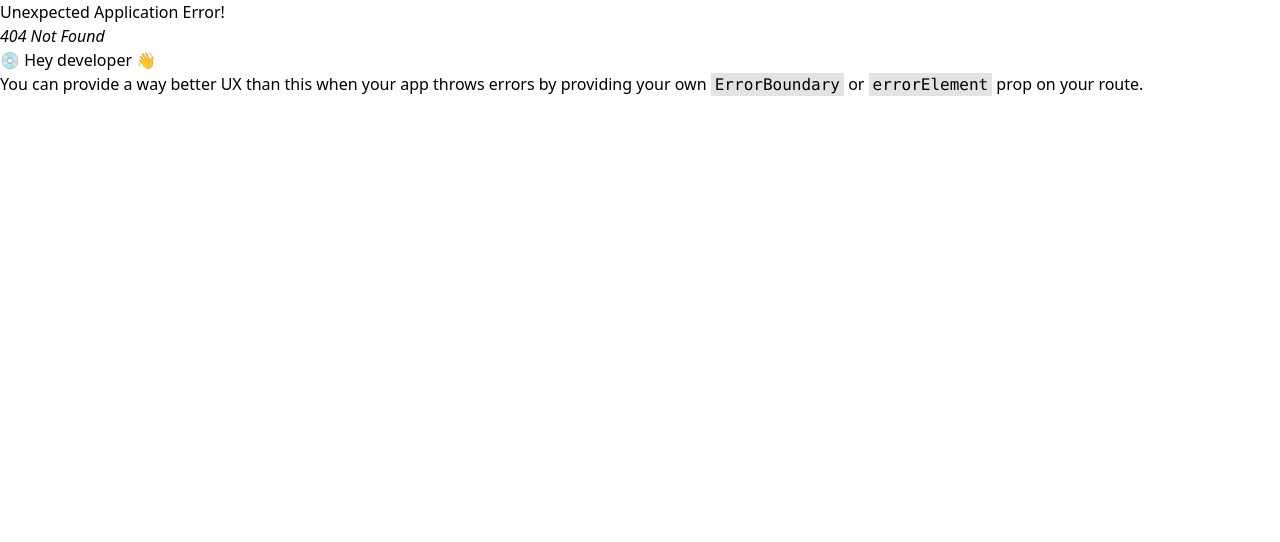
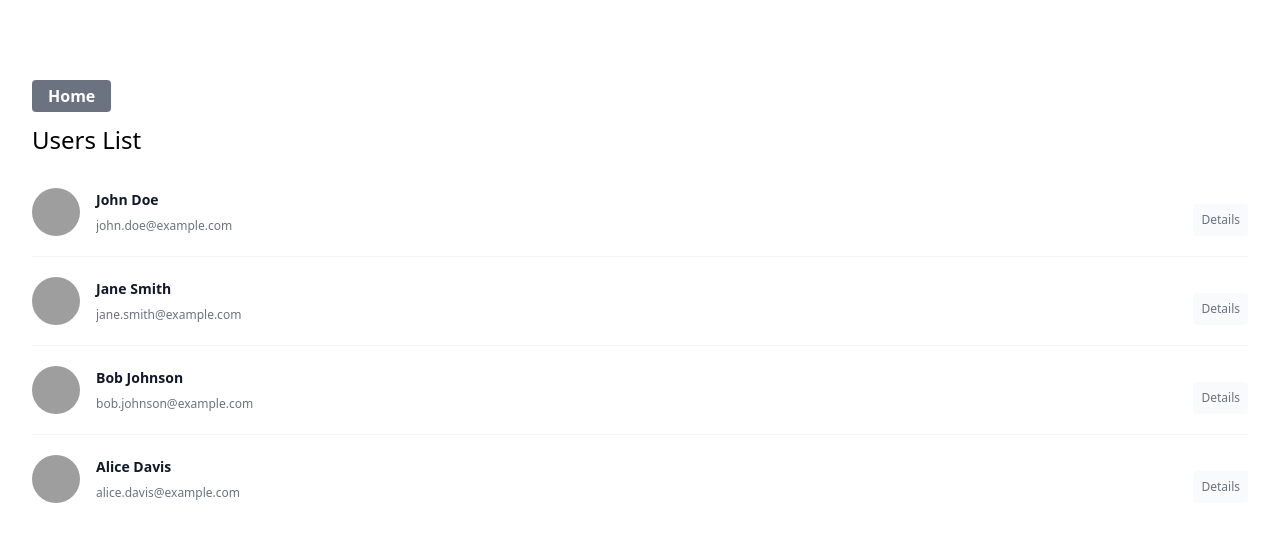
Before and after one commit to eliyas41/Role_based-Ticketing-System, a React (Vite) app in the folder react_frontend/: page /users in a window 1280 px wide. Before the commit this address had no page. Shown: the top 542 px of the page. Built offline with nearby package versions, Linux system fonts and the light colour scheme; grey boxes are pictures that could not be loaded.

Commit message:
Create user and user detail UI

```diff
--- /dev/null
+++ b/react_frontend/src/Pages/UserDetailsPage.jsx
@@ -0,0 +1,14 @@
+import { Component } from "react";
+import UserDetails from "../components/UserDetails/UserDetails";
+
+class UserDetailsPage extends Component {
+    render() {
+        return (
+            <div>
+                <UserDetails />
+            </div >
+        );
+    }
+}
+
+export default UserDetailsPage;
--- /dev/null
+++ b/react_frontend/src/Pages/UsersPage.jsx
@@ -0,0 +1,14 @@
+import { Component } from "react";
+import Users from "../components/Users/Users";
+
+class UsersPage extends Component {
+    render() {
+        return (
+            <div>
+                <Users />
+            </div>
+        );
+    }
+}
+
+export default UsersPage;
--- /dev/null
+++ b/react_frontend/src/components/UserDetails/UserDetails.jsx
@@ -0,0 +1,92 @@
+import { Component } from "react";
+import axios from "axios";
+import Loader from "../Loader/Loader";
+import { Link } from "react-router-dom";
+
+export class UserDetails extends Component {
+    constructor(props) {
+        super(props);
+        this.state = {
+            user: {},
+            isLoading: false,
+        };
+    }
+
+    componentDidMount() {
+        const { id } = this.props.match.params;  // Accessing the id via props.match.params in class components
+        this.setState({ isLoading: true });
+
+        axios
+            .get(`http://127.0.0.1:8000/users/${id}`)
+            .then((response) => {
+                this.setState({ user: response.data, isLoading: false });
+            })
+            .catch((error) => {
+                console.error(error);
+                this.setState({ isLoading: false });
+            });
+    }
+
+    render() {
+        const { user, isLoading } = this.state;
+
+        if (isLoading) {
+            return <Loader />;
+        }
+
+        return (
+            <div className="max-w-2xl sm:mx-auto py-5">
+                <Link to="/users">
+                    <button className="bg-gray-500 hover:bg-gray-700 text-white font-semibold py-1 px-4 rounded">
+                        Go Back
+                    </button>
+                </Link>
+                <div className="px-4 pt-5 sm:px-0">
+                    <h3 className="text-base font-semibold leading-7 text-gray-900">
+                        User Information
+                    </h3>
+                    <p className="mt-1 max-w-2xl text-sm leading-6 text-gray-500">
+                        Personal details
+                    </p>
+                </div>
+                <div className="mt-6 border-t border-gray-100">
+                    <dl className="divide-y divide-gray-100">
+                        <div className="px-4 py-6 sm:grid sm:grid-cols-3 sm:gap-4 sm:px-0">
+                            <dt className="text-sm font-medium leading-6 text-gray-900">
+                                Full name
+                            </dt>
+                            <dd className="mt-1 text-sm leading-6 text-gray-700 sm:col-span-2 sm:mt-0">
+                                {user?.name}
+                            </dd>
+                        </div>
+
+                        <div className="px-4 py-6 sm:grid sm:grid-cols-3 sm:gap-4 sm:px-0">
+                            <dt className="text-sm font-medium leading-6 text-gray-900">
+                                Email address
+                            </dt>
+                            <dd className="mt-1 text-sm leading-6 text-gray-700 sm:col-span-2 sm:mt-0">
+                                {user?.email}
+                            </dd>
+                        </div>
+
+                        <div className="px-4 py-6 sm:grid sm:grid-cols-3 sm:gap-4 sm:px-0">
+                            <dt className="text-sm font-medium leading-6 text-gray-900">
+                                About
+                            </dt>
+                            <dd className="mt-1 text-sm leading-6 text-gray-700 sm:col-span-2 sm:mt-0">
+                                Fugiat ipsum ipsum deserunt culpa aute sint do
+                                nostrud anim incididunt cillum culpa consequat.
+                                Excepteur qui ipsum aliquip consequat sint. Sit id
+                                mollit nulla mollit nostrud in ea officia proident.
+                                Irure nostrud pariatur mollit ad adipisicing
+                                reprehenderit deserunt qui eu.
+                            </dd>
+                        </div>
+                    </dl>
+                </div>
+            </div>
+        );
+    }
+}
+
+export default UserDetails;
--- a/react_frontend/src/components/UserList/UserList.jsx
+++ /dev/null
@@ -1,41 +0,0 @@
-import { Component } from 'react';
-import { Link } from 'react-router-dom';
-
-class UsersList extends Component {
-  constructor(props) {
-    super(props);
-    this.state = {
-      users: [
-        { id: 1, name: 'John Doe', email: 'johndoe@example.com', role: 'User' },
-        { id: 2, name: 'Admin User', email: 'admin@example.com', role: 'Admin' },
-      ],
-    };
-  }
-
-  render() {
-    return (
-      <div className="min-h-screen flex flex-col items-center justify-center bg-gray-50">
-        <h2 className="text-3xl font-semibold mb-8">Users List</h2>
-
-        <ul className="w-full max-w-3xl px-4 py-8 bg-white shadow-md rounded-md">
-          {this.state.users.map((user) => (
-            <li key={user.id} className="flex justify-between items-center py-4 border-b">
-              <div>
-                <p className="font-semibold text-lg text-gray-800">{user.name}</p>
-                <p className="text-sm text-gray-500">{user.email}</p>
-              </div>
-              <Link
-                to={`/users/${user.id}`}
-                className="text-indigo-500 hover:text-indigo-700 text-sm"
-              >
-                View Details
-              </Link>
-            </li>
-          ))}
-        </ul>
-      </div>
-    );
-  }
-}
-
-export default UsersList;
--- /dev/null
+++ b/react_frontend/src/components/Users/Users.jsx
@@ -0,0 +1,103 @@
+import { Component } from "react";
+import Loader from "../Loader/Loader";
+import { Link } from "react-router-dom";
+
+export class Users extends Component {
+    constructor(props) {
+        super(props);
+        this.state = {
+            users: [
+                {
+                    id: 1,
+                    name: "John Doe",
+                    email: "john.doe@example.com",
+                    imageUrl: "https://randomuser.me/api/portraits/men/1.jpg",
+                },
+                {
+                    id: 2,
+                    name: "Jane Smith",
+                    email: "jane.smith@example.com",
+                    imageUrl: "https://randomuser.me/api/portraits/women/2.jpg",
+                },
+                {
+                    id: 3,
+                    name: "Bob Johnson",
+                    email: "bob.johnson@example.com",
+                    imageUrl: "https://randomuser.me/api/portraits/men/3.jpg",
+                },
+                {
+                    id: 4,
+                    name: "Alice Davis",
+                    email: "alice.davis@example.com",
+                    imageUrl: "https://randomuser.me/api/portraits/women/4.jpg",
+                },
+            ],
+            isLoading: false,
+        };
+    }
+
+    componentDidMount() {
+        this.setState({ isLoading: true });
+
+        // Simulating a delay for loading state, remove the setTimeout if using real API
+        setTimeout(() => {
+            this.setState({ isLoading: false });
+        }, 1000);
+    }
+
+    render() {
+        const { users, isLoading } = this.state;
+
+        if (isLoading) {
+            return <Loader />;
+        }
+
+        return (
+            <section className="px-4 py-16 mx-auto sm:max-w-xl md:max-w-full lg:max-w-screen-xl md:px-24 lg:px-8 lg:py-20">
+                <Link to="/">
+                    <button className="bg-gray-500 hover:bg-gray-700 text-white font-semibold py-1 px-4 rounded">
+                        Home
+                    </button>
+                </Link>
+                <h1 className="text-2xl py-3">Users List</h1>
+
+                <ul role="list" className="divide-y divide-gray-100">
+                    {users?.map((person) => (
+                        <li key={person.email} className="flex justify-between gap-x-6 py-5">
+                            {/* User info div */}
+                            <div className="flex min-w-0 gap-x-4">
+                                <img
+                                    alt=""
+                                    src={person?.imageUrl}
+                                    className="h-12 w-12 flex-none rounded-full bg-gray-50"
+                                />
+                                <div className="min-w-0 flex-auto">
+                                    <p className="text-sm font-semibold leading-6 text-gray-900">
+                                        {person?.name}
+                                    </p>
+                                    <p className="mt-1 truncate text-xs leading-5 text-gray-500">
+                                        {person?.email}
+                                    </p>
+                                </div>
+                            </div>
+
+                            {/* Buttons div */}
+                            <div className="flex gap-x-4 sm:flex-col sm:gap-2 sm:mt-2 sm:items-end md:flex-row">
+                                {/* Details button */}
+                                <div className="mt-1 flex items-center gap-x-1.5">
+                                    <Link to={`/users/${person?.id}`}>
+                                        <button className="text-xs leading-5 bg-gray-50 rounded py-1.5 px-2 hover:bg-gray-200 duration-150 text-gray-500">
+                                            Details
+                                        </button>
+                                    </Link>
+                                </div>
+                            </div>
+                        </li>
+                    ))}
+                </ul>
+            </section>
+        );
+    }
+}
+
+export default Users;
```
Also changed, not shown: react_frontend/src/Router.jsx (+8 -13 lines).
